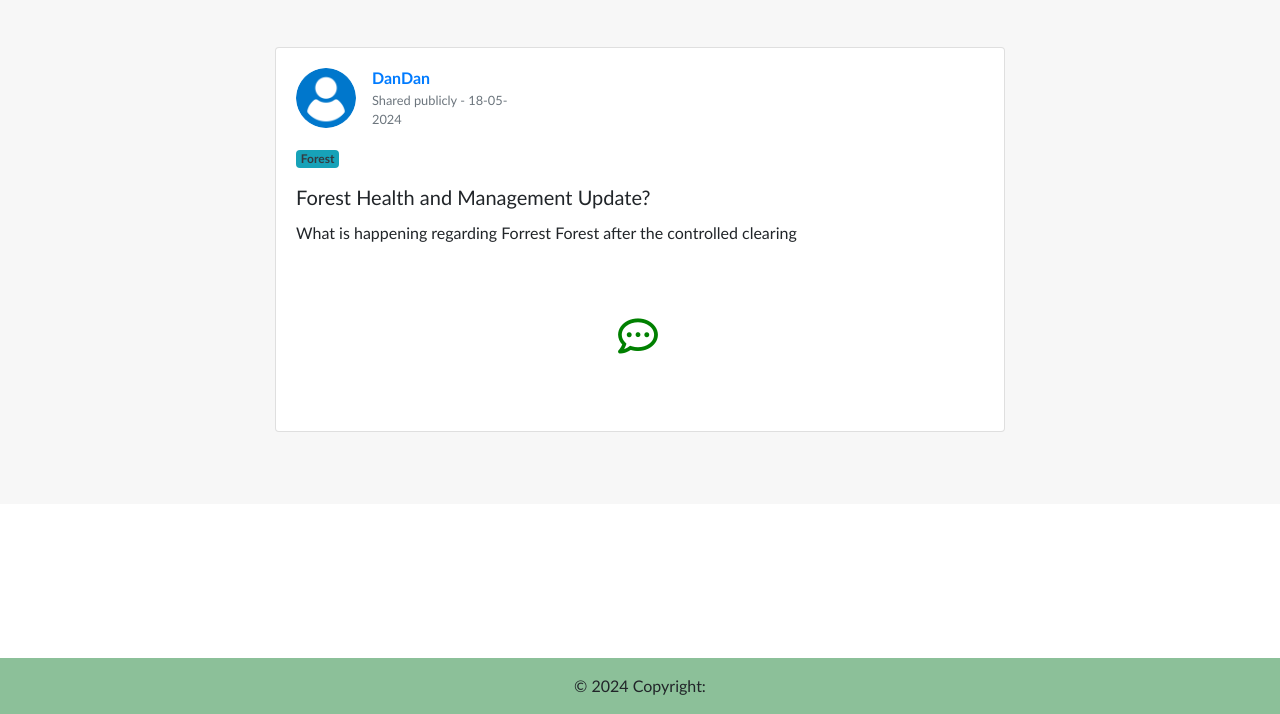
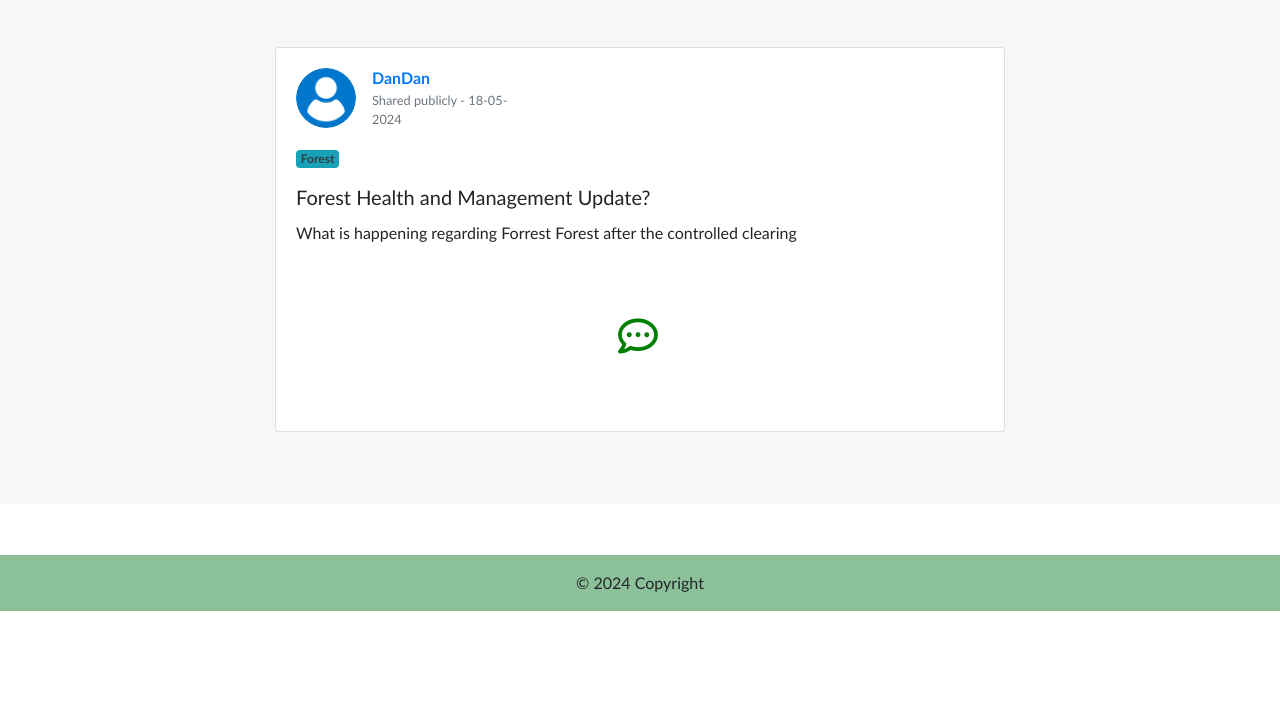
Before and after one commit to alan22222/Request-forum-Agile-webDev, a Flask app: page /feed in a window 1280 px wide. Shown: the part 189-903 px from the top of the page. After the commit the page ends 800 px from the top, so only its background shows below. Run offline with Flask 3, Linux system fonts and the light colour scheme; some libraries are stand-ins or nearby versions.

Commit message:
Minor Fix: changed footer and small text change.

```diff
--- a/website/templates/create.html
+++ b/website/templates/create.html
@@ -125,7 +125,7 @@
     <footer class="gate">
         <!-- Copyright -->
         <div class="text-center p-3" style="background-color:#8cc099">
-          © 2024 Copyright:
+          © 2024 Copyright
         </div>
         <!-- Copyright -->
     </footer>
--- a/website/templates/feed.html
+++ b/website/templates/feed.html
@@ -176,10 +176,10 @@
   </div>
 </section>
 
-<footer class="gate">
+<footer class="gate fixed-bottom">
   <!-- Copyright -->
   <div class="text-center p-3" style="background-color:#8cc099">
-    © 2024 Copyright:
+    © 2024 Copyright
   </div>
   <!-- Copyright -->
 </footer>
--- a/website/templates/home.html
+++ b/website/templates/home.html
@@ -108,7 +108,7 @@
                         <div class="features-icons-item mx-auto mb-5 mb-lg-0 mb-lg-3">
                             <div class="features-icons-icon d-flex"><i class="bi-window m-auto text-primary"></i></div>
                             <h3>Latest News</h3>
-                            <p class="lead mb-0">Jump into the most recent discussions and stay on top of all things forest related</p>
+                            <p class="lead mb-0">Jump into the most recent discussions and stay on top of all things forest related. Newsletter to be released very soon.</p>
                         </div>
                     </div>
                     <div class="col-lg-4">
@@ -178,7 +178,7 @@
 <footer class="gate">
     <!-- Copyright -->
     <div class="text-center p-3" style="background-color:#8cc099">
-      © 2024 Copyright:
+      © 2024 Copyright
     </div>
     <!-- Copyright -->
 </footer>
--- a/website/templates/login.html
+++ b/website/templates/login.html
@@ -114,7 +114,7 @@
   <footer class="gate fixed-bottom">
       <!-- Copyright -->
       <div class="text-center p-3" style="background-color:#8cc099">
-          © 2024 Copyright:
+          © 2024 Copyright
       </div>
       <!-- Copyright -->
   </footer>
--- a/website/templates/question_details.html
+++ b/website/templates/question_details.html
@@ -132,7 +132,7 @@
     <script src="https://cdn.jsdelivr.net/npm/bootstrap@4.5.2/dist/js/bootstrap.bundle.min.js"></script>
 
 
-    <footer class="gate">
+    <footer class="gate fixed-bottom">
         <!-- Copyright -->
         <div class="text-center p-3" style="background-color:#8cc099">
             © 2024 Copyright:
--- a/website/templates/signup.html
+++ b/website/templates/signup.html
@@ -116,7 +116,7 @@
   <footer class="gate fixed-bottom">
     <!-- Copyright -->
     <div class="text-center p-3" style="background-color:#8cc099">
-        © 2024 Copyright:
+        © 2024 Copyright
     </div>
     <!-- Copyright -->
 </footer>
--- a/website/templates/userprofile.html
+++ b/website/templates/userprofile.html
@@ -188,7 +188,7 @@
 <footer class="gate">
     <!-- Copyright -->
     <div class="text-center p-3" style="background-color:#8cc099">
-        © 2024 Copyright:
+        © 2024 Copyright
     </div>
     <!-- Copyright -->
 </footer>
```
